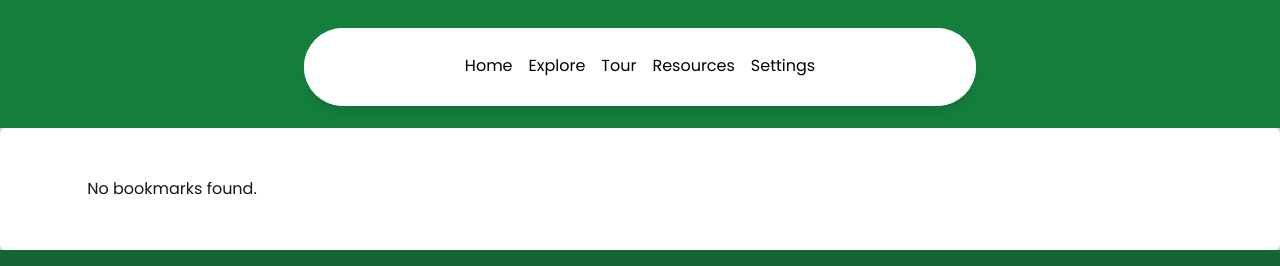
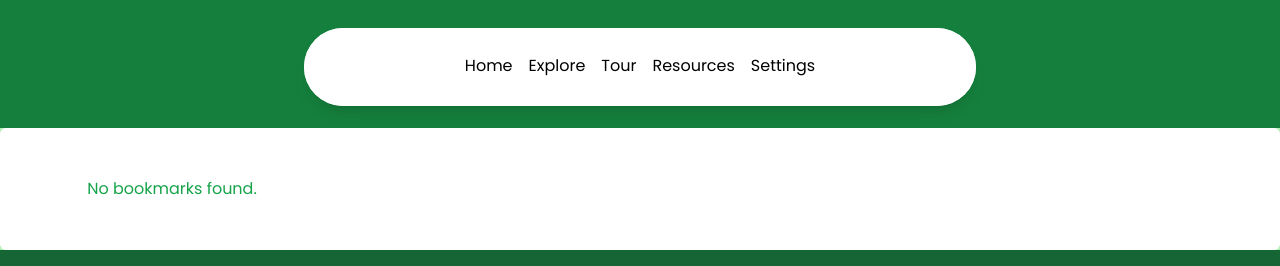
Before and after one commit to SM-Sclass/3D-virtual-herbal-plant, a Next.js app: page /Bookmark in a window 1280 px wide. Shown: the top 266 px of the page. Built offline with nearby package versions, Linux system fonts and the light colour scheme.

Commit message:
font-color update only

```diff
--- a/src/app/(pages)/Bookmark/page.jsx
+++ b/src/app/(pages)/Bookmark/page.jsx
@@ -23,7 +23,7 @@ function Bookmark() {
             );
           })
         ) : (
-          <p className="text-center">No bookmarks found.</p> // Message when there are no bookmarks
+          <p className="text-center text-green-600">No bookmarks found.</p> // Message when there are no bookmarks
         )}
       </div>
     </div>
```
